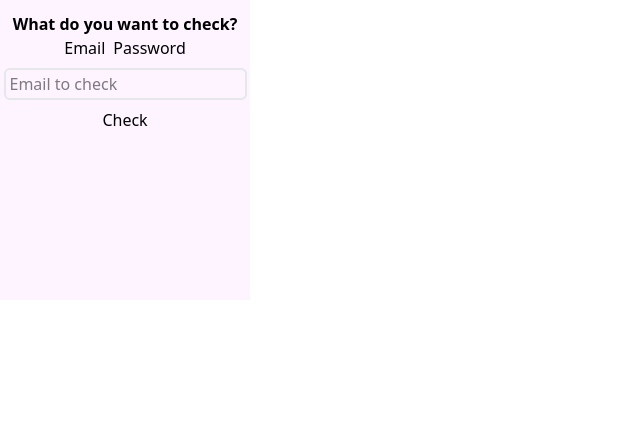
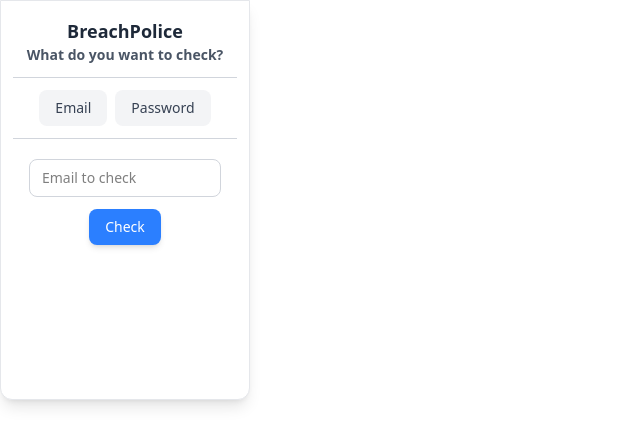
Before and after one commit to akshatp17/Email-Breach-Extension, a React (Vite) app: page / in a window 1280 px wide. Shown: the top 446 px of the page, without its empty margins (0-640 px from the left). Built offline with nearby package versions, Linux system fonts and the light colour scheme.

Commit message:
Light Mode Styling

```diff
--- a/src/App.jsx
+++ b/src/App.jsx
@@ -11,22 +11,36 @@
 
   return (
     <>
-      <div className="extensionContainer w-[250px] h-[300px] bg-fuchsia-50 flex flex-col justify-start items-center py-3">
-        <div className="extensionTitle font-bold">
+      <div className="extensionContainer w-[250px] h-[400px] bg-white shadow-lg rounded-b-xl flex flex-col justify-start items-center py-4 px-3 border border-gray-200">
+        <div className="extensionTitle font-semibold text-lg text-gray-800 text-center">
+          BreachPolice
+        </div>
+        <div className="extensionTitle font-semibold text-sm text-gray-600 mb-3 text-center">
           What do you want to check?
         </div>
+        <hr className='border-gray-300 w-full mb-3' />
         <div className="tabsSelect flex gap-2">
-          <button onClick={() => { handleModeChange("email") }} className="hover:cursor-pointer">Email</button>
-          <button onClick={() => { handleModeChange("password") }} className="hover:cursor-pointer">Password</button>
+          <button
+            onClick={() => handleModeChange("email")}
+            className="px-4 py-2 rounded-lg text-sm font-medium bg-gray-100 text-gray-700 hover:bg-gray-200 transition-all"
+          >
+            Email
+          </button>
+          <button
+            onClick={() => handleModeChange("password")}
+            className="px-4 py-2 rounded-lg text-sm font-medium bg-gray-100 text-gray-700 hover:bg-gray-200 transition-all"
+          >
+            Password
+          </button>
         </div>
-        {mode === "email" && (
-          <Email />
-        )}
-        {mode === "password" && (
-          <Password />
-        )}
+        <hr className='border-gray-300 w-full my-3' />
+        <div className="w-full flex justify-center">
+          {mode === "email" && <Email />}
+          {mode === "password" && <Password />}
+        </div>
       </div>
     </>
+
   )
 }
 
--- a/src/components/Email.jsx
+++ b/src/components/Email.jsx
@@ -24,34 +24,49 @@
     };
 
     return (
-        <div className='mainContent'>
-            <div className='contentInput'>
-                <form action="POST" onSubmit={handleSubmit(handleCheck)} className='flex flex-col gap-2 my-2'>
-                    <div className='flex flex-col gap-3'>
+        <div className="mainContent w-full px-4">
+            <div className="contentInput">
+                <form
+                    action="POST"
+                    onSubmit={handleSubmit(handleCheck)}
+                    className="flex flex-col gap-3 my-2"
+                >
+                    <div className="flex flex-col gap-2">
                         <input
                             type="email"
-                            placeholder='Email to check'
+                            placeholder="Email to check"
                             {...register("email", { required: "Email is required" })}
-                            className='border-2 border-gray-200 rounded-md px-1 py-0.5'
-                            name='email' />
-
-                        {errors.email && <div className="text-red-600 text-xs">{errors.email.message}</div>}
+                            className="border border-gray-300 rounded-lg px-3 py-2 text-sm focus:outline-none focus:ring-2 focus:ring-blue-500 transition-all"
+                            name="email"
+                        />
+                        {errors.email && (
+                            <div className="text-red-500 text-xs">{errors.email.message}</div>
+                        )}
                     </div>
-                    <div className='flex justify-center'>
-                        <button type='submit' className="hover:cursor-pointer">Check</button>
+                    <div className="flex justify-center">
+                        <button
+                            type="submit"
+                            className="px-4 py-2 bg-blue-500 text-white rounded-lg text-sm font-medium hover:bg-blue-600 transition-all shadow-md"
+                        >
+                            Check
+                        </button>
                     </div>
                 </form>
             </div>
-            <div className='contentResult flex flex-col items-center text-center'>
-                {result.res ?
+
+            <div className="contentResult flex flex-col items-center text-center mt-3">
+                {result.res ? (
                     <>
-                        {result.pwned ? <div className='text-red-500'>Caution!</div> : <div className='text-green-500'>Secure!</div>}
-                        <div className='text-xs'>
-                            {result.message}
-                        </div>
+                        {result.pwned ? (
+                            <div className="text-red-600 font-semibold text-lg">⚠ Caution!</div>
+                        ) : (
+                            <div className="text-green-600 font-semibold text-lg">✔ Secure!</div>
+                        )}
+                        <div className="text-gray-600 text-xs mt-1">{result.message}</div>
                     </>
-                    : ""
-                }
+                ) : (
+                    ""
+                )}
             </div>
         </div>
     )
--- a/src/components/Password.jsx
+++ b/src/components/Password.jsx
@@ -17,39 +17,52 @@
         try {
             const response = await axios.post("http://localhost:8080/v1/pass", data);
             setResult({ res: true, pwned: response.data.pwned, message: response.data.message })
-            console.log(response.data)
         } catch (error) {
             console.error("Fetch error:", error.response?.data || error.message);
         }
     };
 
     return (
-        <div className='mainContent'>
-            <div className='contentInput'>
-                <form action="POST" onSubmit={handleSubmit(handleCheck)} className='flex flex-col gap-2 my-2'>
-                    <div className='flex flex-col gap-3'>
+        <div className="mainContent w-full px-4">
+            <div className="contentInput">
+                <form
+                    action="POST"
+                    onSubmit={handleSubmit(handleCheck)}
+                    className="flex flex-col gap-3 my-2"
+                >
+                    <div className="flex flex-col gap-2">
                         <input
                             type="password"
-                            placeholder='Password to check'
-                            {...register("password", { required: "Email is required" })}
-                            className='border-2 border-gray-200 rounded-md px-1 py-0.5 max-w-full'
-                            name='password' />
+                            placeholder="Password to check"
+                            {...register("password", { required: "Password is required" })}
+                            className="border border-gray-300 rounded-lg px-3 py-2 text-sm focus:outline-none focus:ring-2 focus:ring-blue-500 transition-all w-full"
+                            name="password"
+                        />
                     </div>
-                    <div className='flex justify-center'>
-                        <button type='submit' className="hover:cursor-pointer">Check</button>
+                    <div className="flex justify-center">
+                        <button
+                            type="submit"
+                            className="px-4 py-2 bg-blue-500 text-white rounded-lg text-sm font-medium hover:bg-blue-600 transition-all shadow-md"
+                        >
+                            Check
+                        </button>
                     </div>
                 </form>
             </div>
-            <div className='contentResult flex flex-col items-center text-center'>
-                {result.res ?
+
+            <div className="contentResult flex flex-col items-center text-center mt-3">
+                {result.res ? (
                     <>
-                        {result.pwned ? <div className='text-red-500'>Caution!</div> : <div className='text-green-500'>Secure!</div>}
-                        <div className='text-xs'>
-                            {result.message}
-                        </div>
+                        {result.pwned ? (
+                            <div className="text-red-600 font-semibold text-lg">⚠ Caution!</div>
+                        ) : (
+                            <div className="text-green-600 font-semibold text-lg">✔ Secure!</div>
+                        )}
+                        <div className="text-gray-600 text-xs mt-1">{result.message}</div>
                     </>
-                    : ""
-                }
+                ) : (
+                    ""
+                )}
             </div>
         </div>
     )
```
